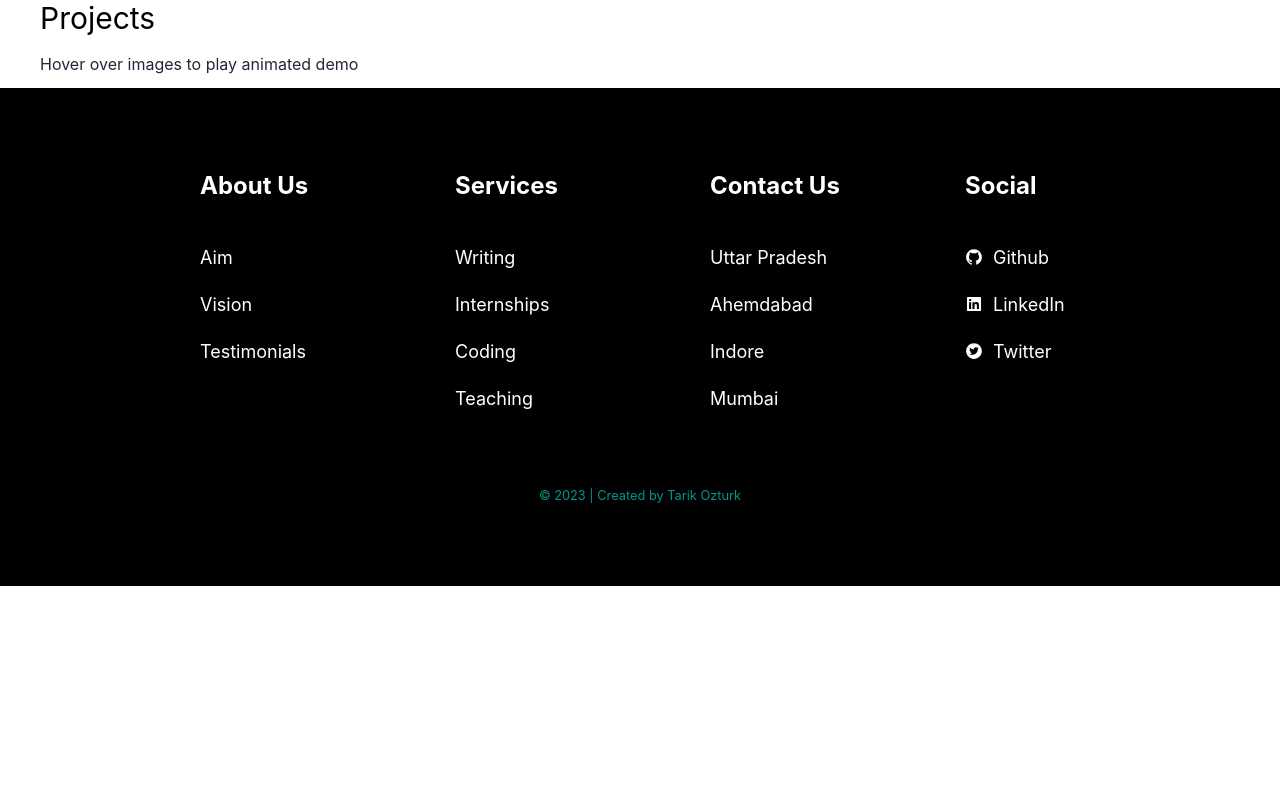
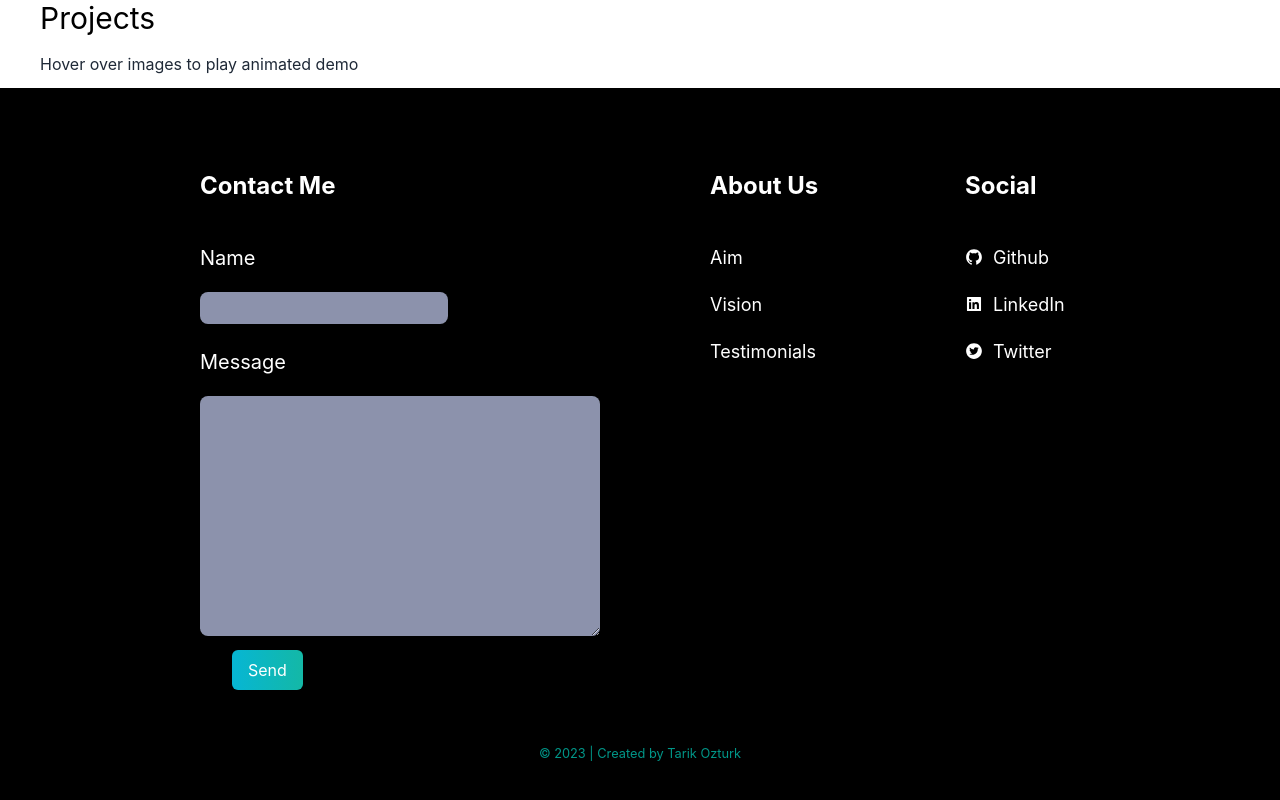
Before and after one commit to tarikozturk017/portfolio, a Next.js app in the folder portfolio/: page / in a window 1280 px wide. Shown: the part 1658-2458 px from the top of the page. Before the commit the page ends 2244 px from the top, so only its background shows below. Built offline with nearby package versions, Linux system fonts and the light colour scheme.

Commit message:
contact me updated

```diff
--- a/portfolio/package.json
+++ b/portfolio/package.json
@@ -9,6 +9,7 @@
     "lint": "next lint"
   },
   "dependencies": {
+    "@emailjs/browser": "^3.10.0",
     "@next/font": "13.1.4",
     "next": "13.1.4",
     "react": "18.2.0",
--- a/portfolio/pages/components/Footer.js
+++ b/portfolio/pages/components/Footer.js
@@ -8,6 +8,7 @@ FooterLink,
 Heading,
 } from "./FooterStyles";
 import {AiFillTwitterCircle, AiFillLinkedin, AiFillGithub} from 'react-icons/ai'
+import SendForm from "./SendForm";
 
 const Footer = () => {
 return (
@@ -20,26 +21,29 @@ return (
 
 	<Container>
 		<Row>
+
+		{/* <Column>
+			<Heading>Services</Heading>
+			<FooterLink href="#">Writing</FooterLink>
+			<FooterLink href="#">Internships</FooterLink>
+			<FooterLink href="#">Coding</FooterLink>
+			<FooterLink href="#">Teaching</FooterLink>
+		</Column> */}
 		<Column>
+        <Heading>Contact Me</Heading>
+			<SendForm />
+		</Column>
+        <Column>
+
+		</Column>
+
+        <Column>
 			<Heading>About Us</Heading>
 			<FooterLink href="#">Aim</FooterLink>
 			<FooterLink href="#">Vision</FooterLink>
 			<FooterLink href="#">Testimonials</FooterLink>
 		</Column>
-		<Column>
-			<Heading>Services</Heading>
-			<FooterLink href="#">Writing</FooterLink>
-			<FooterLink href="#">Internships</FooterLink>
-			<FooterLink href="#">Coding</FooterLink>
-			<FooterLink href="#">Teaching</FooterLink>
-		</Column>
-		<Column>
-			<Heading>Contact Us</Heading>
-			<FooterLink href="#">Uttar Pradesh</FooterLink>
-			<FooterLink href="#">Ahemdabad</FooterLink>
-			<FooterLink href="#">Indore</FooterLink>
-			<FooterLink href="#">Mumbai</FooterLink>
-		</Column>
+
 		<Column>
 			<Heading>Social</Heading>
             <FooterLink href="https://github.com/tarikozturk017">
--- a/portfolio/pages/components/SendForm.js
+++ b/portfolio/pages/components/SendForm.js
@@ -1,7 +1,8 @@
 import React, { useRef } from 'react';
 import emailjs from '@emailjs/browser';
 
-const ContactUs = () => {
+
+const SendForm = () => {
   const form = useRef();
 
   const sendEmail = (e) => {
@@ -16,15 +17,15 @@ const ContactUs = () => {
   };
 
   return (
-    <form ref={form} onSubmit={sendEmail}>
-      <label>Name</label>
-      <input type="text" name="user_name" />
-
-      <label>Message</label>
-      <textarea name="message" />
-      <input type="submit" value="Send" />
+    <form ref={form} onSubmit={sendEmail} >
+      <h2 className=' text-white mb-5 text-xl'>Name</h2>
+      <input type="text" name="user_name" style={{ backgroundColor: "#8C92AC", borderRadius: "8px", height: "2rem"}} autocomplete="off"/>
+      &nbsp
+      <h2 className=' text-white mb-5 text-xl'>Message</h2>
+      <textarea name="message" style={{ backgroundColor: "#8C92AC", borderRadius: "8px", height: "15rem", width: "25rem"}} autocomplete="off"/>
+      <input className=' cursor-pointer bg-gradient-to-r from-cyan-500 to-teal-500 text-white px-4 py-2 mt-2 rounded-md ml-8' type="submit" value="Send"  />
     </form>
   );
 };
 
-export default ContactUs;
+export default SendForm;
--- a/portfolio/pages/index.js
+++ b/portfolio/pages/index.js
@@ -5,6 +5,7 @@ import Image from 'next/image';
 import Carousel from "react-elastic-carousel";
 import HoverBox from './components/HoverBox';
 import Footer from './components/Footer';
+// import SendForm from './components/SendForm';
 
 
 // import images
@@ -218,6 +219,7 @@ export default function Home() {
           </div>
         </section>
       </main>
+      {/* <SendForm /> */}
       <Footer />
     </div>
   );
```
Also changed, not shown: 1 other file (tests, documents, lock files or other folders).
